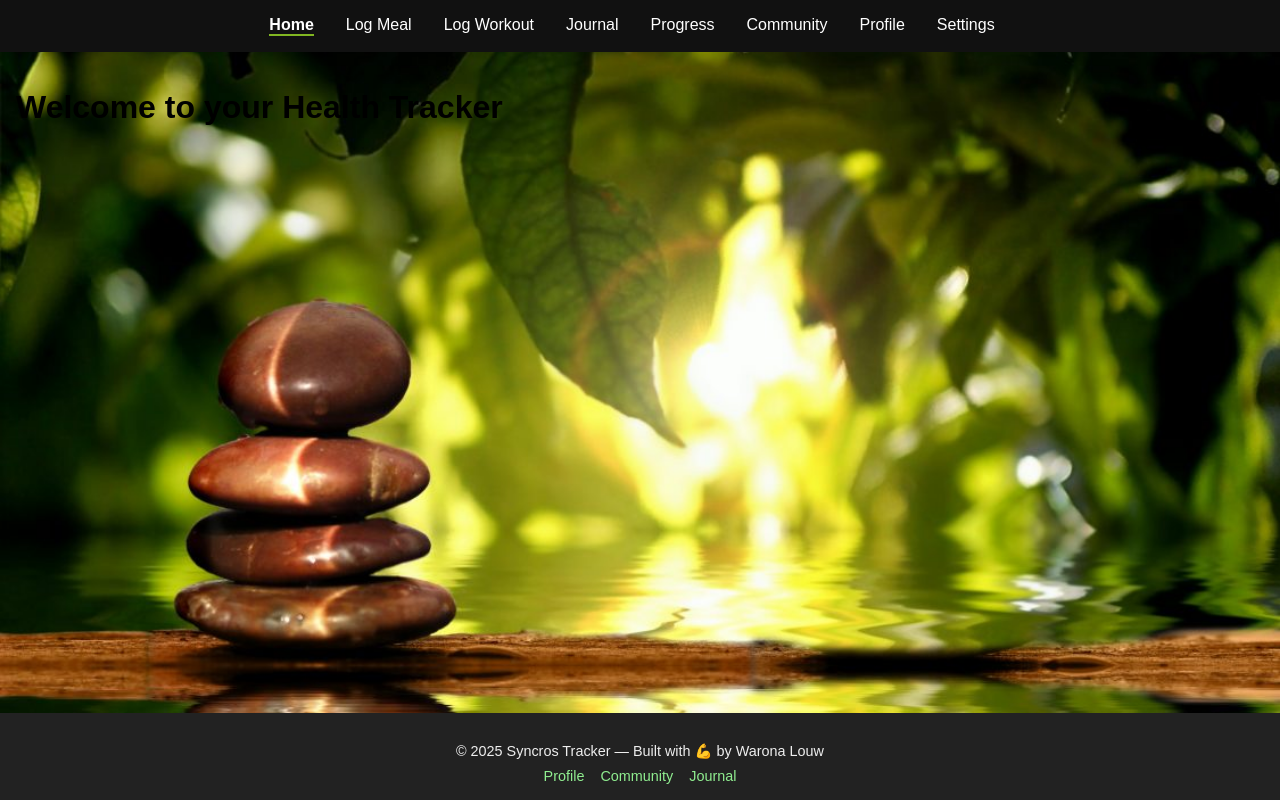
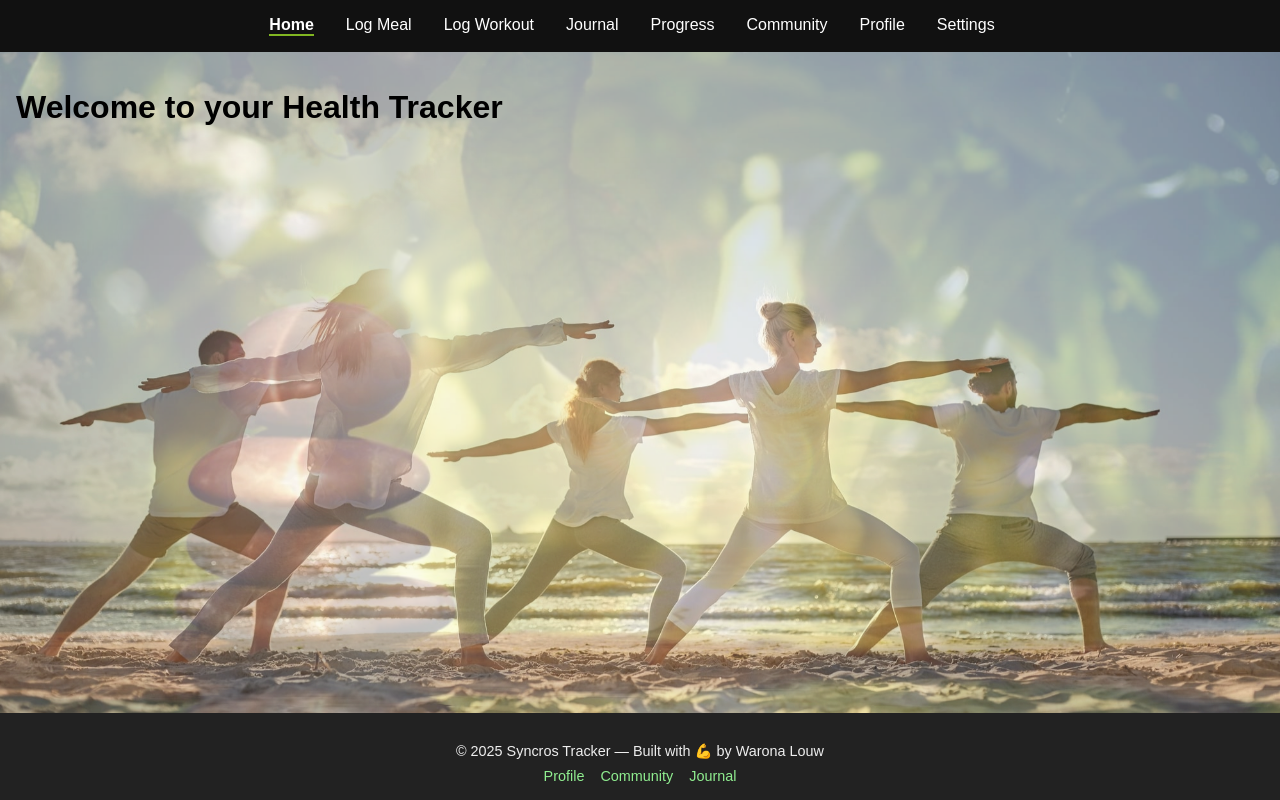
Before and after one commit to Warizzi/my-syncros-app, a React (Create React App) app: page / in a window 1280 px wide. Built offline with nearby package versions, Linux system fonts and the light colour scheme.

Commit message:
More styling (image brightness) and overlays

```diff
--- a/src/App.css
+++ b/src/App.css
@@ -96,7 +96,7 @@ body {
   margin: 0;
   font-family: var(--main-font);
   background-color: var(--white);
-  color: #000;
+  color: #000000;
 }
 
 a {
--- a/src/Components/BackgroundSlider.css
+++ b/src/Components/BackgroundSlider.css
@@ -1,11 +1,25 @@
-.background-slider {
+.background-slider-container {
     position: fixed;
     top: 0;
     left: 0;
     width: 100%;
     height: 100%;
+    overflow: hidden;
+    z-index: -1;
+  }
+
+  .background-slide {
+    position: absolute;
+    width: 100%;
+    height: 100%;
     background-size: cover;
     background-position: center;
     background-repeat: no-repeat;
-    z-index: -1;
+    opacity: 0;
+    transition: opacity 1.5s ease-in-out; /* smoother fade */
+    will-change: opacity;
   }
+
+  .background-slide.active {
+    opacity: 1; /* adjust transparency for watermark effect */
+  }
--- a/src/Components/BackgroundSlider.jsx
+++ b/src/Components/BackgroundSlider.jsx
@@ -4,26 +4,29 @@ import './BackgroundSlider.css';
 const images = [
   '/Assets/Wellness1.jpeg',
   '/Assets/Wellness2.jpg',
-  '/Assets/Wellness3.jpeg',
-
-]; // put your image paths here (you can use public folder)
+  '/Assets/Wellness4.jpeg',
+];
 
 const BackgroundSlider = () => {
   const [index, setIndex] = useState(0);
 
   useEffect(() => {
     const interval = setInterval(() => {
-      setIndex(prev => (prev + 1) % images.length);
-    }, 5000); // change image every 5 seconds
+      setIndex((prev) => (prev + 1) % images.length);
+    }, 5000);
     return () => clearInterval(interval);
   }, []);
 
   return (
-    <div
-      className="background-slider"
-      style={{ backgroundImage: `url(${images[index]})` }}
-    ></div>
-
+    <div className="background-slider-container">
+      {images.map((image, i) => (
+        <div
+          key={i}
+          className={`background-slide ${i === index ? 'active' : ''}`}
+          style={{ backgroundImage: `url(${image})` }}
+        />
+      ))}
+    </div>
   );
 };
 
```
Also changed, not shown: public/Assets/Wellness4.jpeg (added).
